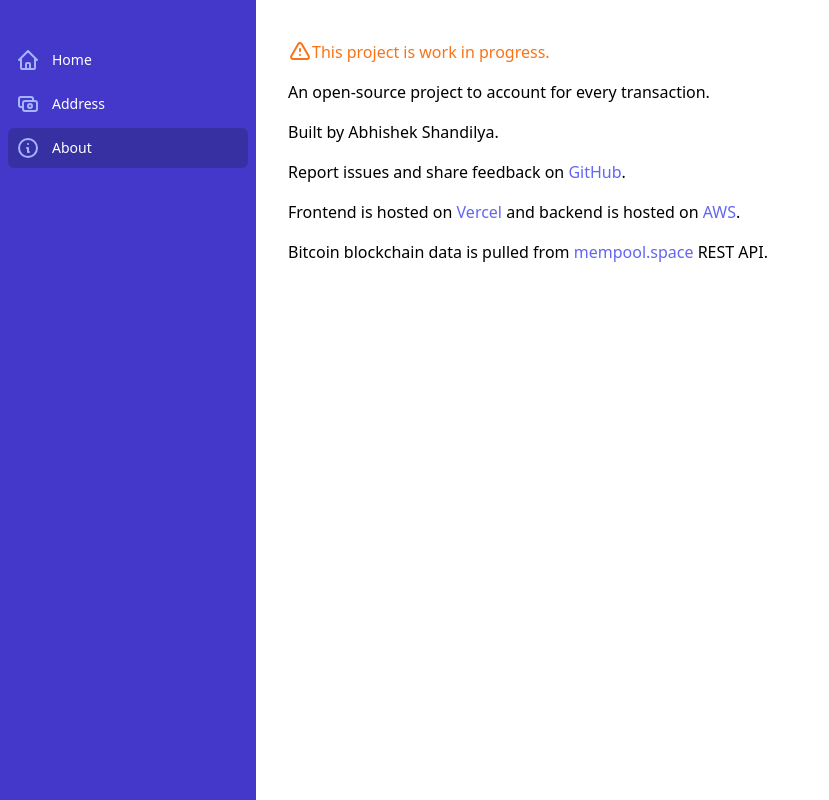
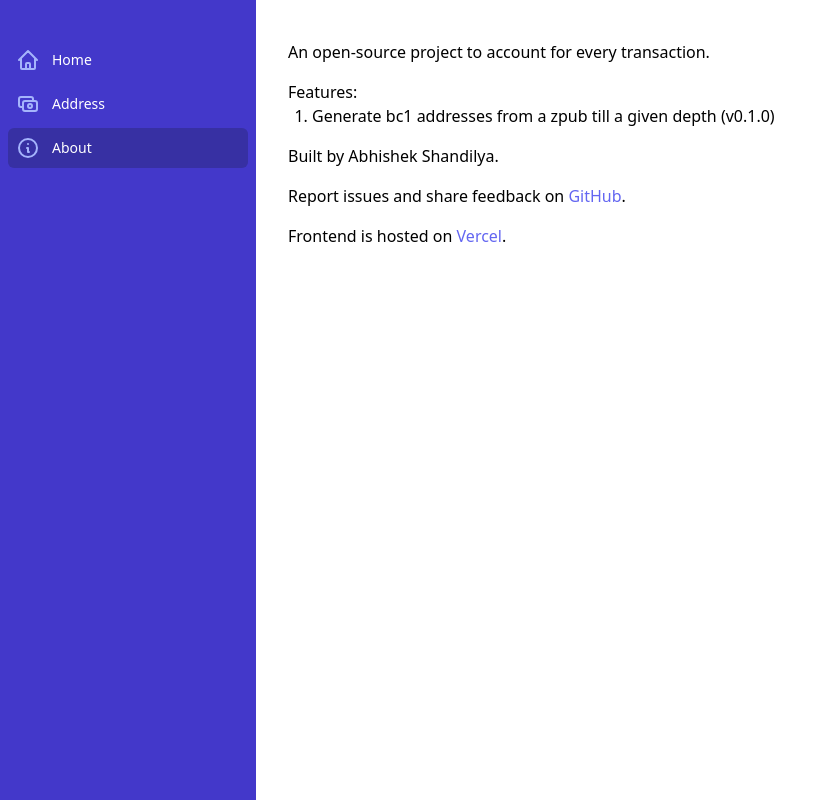
Before and after one commit to abhiShandy/bitcoin-labels, a Next.js app in the folder client/: page /about in a window 1280 px wide. Shown: the whole page, without its empty margins (0-829 px from the left). Built offline with nearby package versions, Linux system fonts and the light colour scheme.

Commit message:
readme and about page

```diff
--- a/client/pages/about.tsx
+++ b/client/pages/about.tsx
@@ -12,11 +12,15 @@ export default function About() {
       </Head>
       <SidebarLayout title="About">
         <div className="flex flex-col gap-4">
-          <p className="text-orange-500 flex">
-            <ExclamationIcon className="h-6" />
-            This project is work in progress.
-          </p>
           <p>An open-source project to account for every transaction.</p>
+          <div>
+            <p>Features:</p>
+            <ol className="list-decimal ml-6">
+              <li>
+                Generate bc1 addresses from a zpub till a given depth (v0.1.0)
+              </li>
+            </ol>
+          </div>
           <p>Built by Abhishek Shandilya.</p>
           <p>
             Report issues and share feedback on{" "}
@@ -29,16 +33,8 @@ export default function About() {
             Frontend is hosted on{" "}
             <ExternalLink href="https://vercel.com/abhishandy">
               Vercel
-            </ExternalLink>{" "}
-            and backend is hosted on{" "}
-            <ExternalLink href="https://aws.amazon.com/">AWS</ExternalLink>.
-          </p>
-          <p>
-            Bitcoin blockchain data is pulled from{" "}
-            <ExternalLink href="https://mempool.space/docs/api/rest">
-              mempool.space
-            </ExternalLink>{" "}
-            REST API.
+            </ExternalLink>
+            .
           </p>
         </div>
       </SidebarLayout>
```
Also changed, not shown: 1 other file (tests, documents, lock files or other folders).
